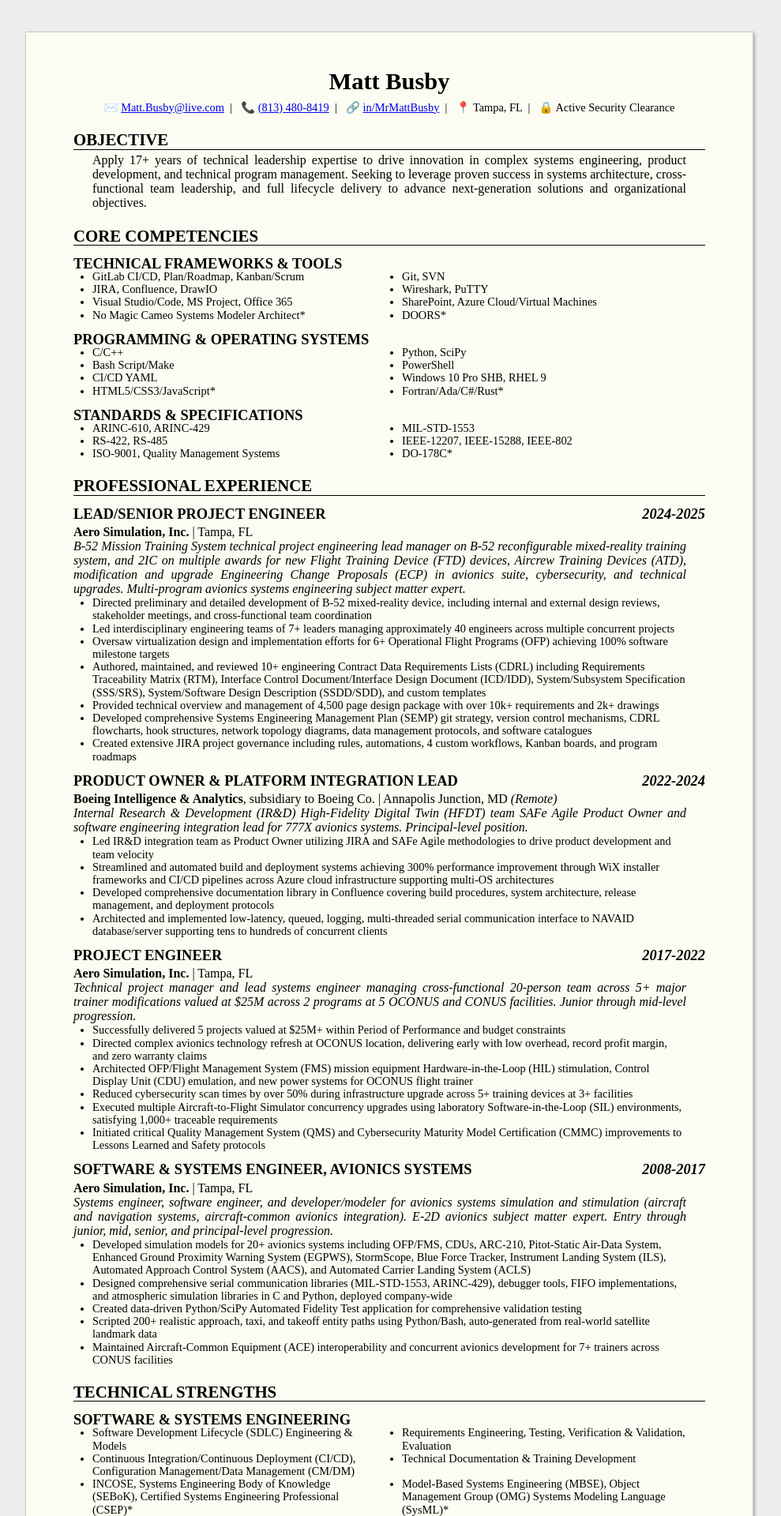
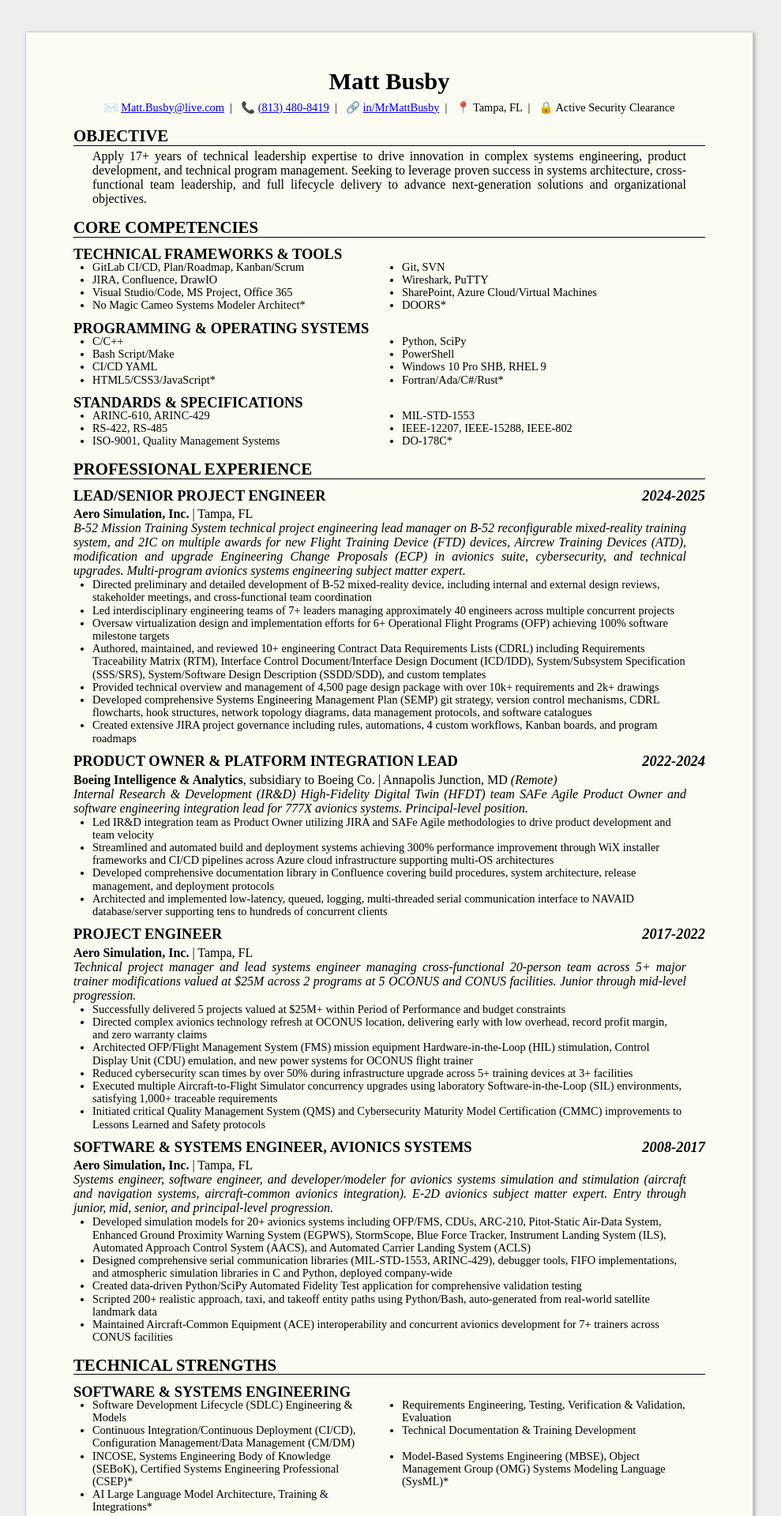
Before and after one commit to MrMattBusby/MrMattBusby.github.io, a Jekyll site: the page built from index.md, in a window 1280 px wide. Shown: the top 1920 px of the page at 79% size, without its empty margins (147-1136 px from the left). Built offline with Jekyll 4.4.1, drawn with Linux system fonts in a browser that asks for light colours.

Commit message:
Hotfix: margins.

```diff
--- a/assets/css/styles.css
+++ b/assets/css/styles.css
@@ -31,14 +31,14 @@
     border-bottom: 1px solid #000000;
     text-transform: uppercase;
     font-size: 130%;
-    margin: 1em 0 0 0;
+    margin: 0.75em 0 0 0;
     padding: 0;
 }
 
 h3 {
     font-size: 115%;
     text-transform: uppercase;
-    margin: 0.7em 0 0.3em 0;
+    margin: 0.6em 0 0.3em 0;
     padding: 0;
     display: flex;
     justify-content: space-between;
@@ -81,7 +81,7 @@
 /* Education */
 blockquote {
     padding: 0;
-    margin: 0 1.5em;
+    margin: 0 0.75em 0 1.5em;
 }
 
 blockquote > p {
```
